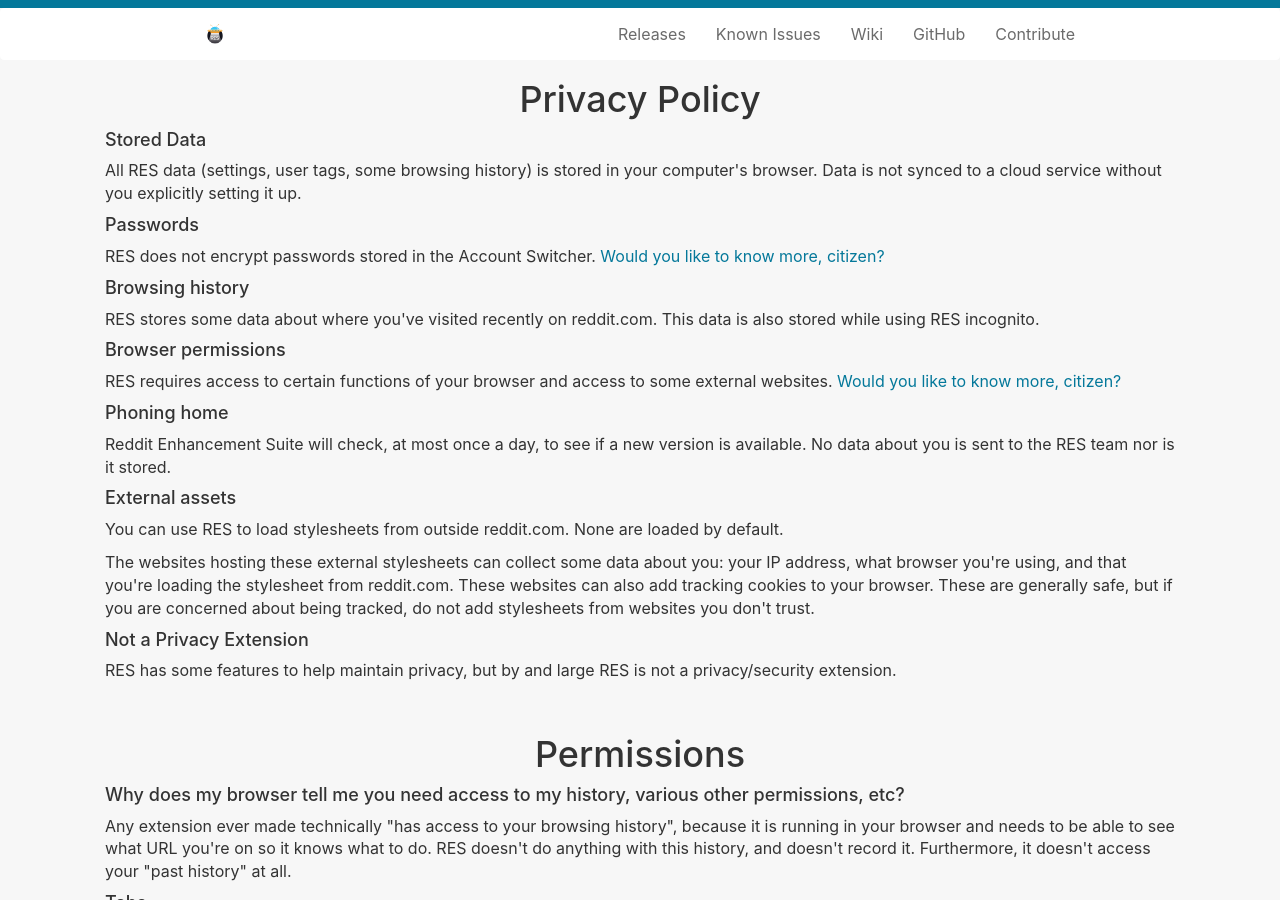
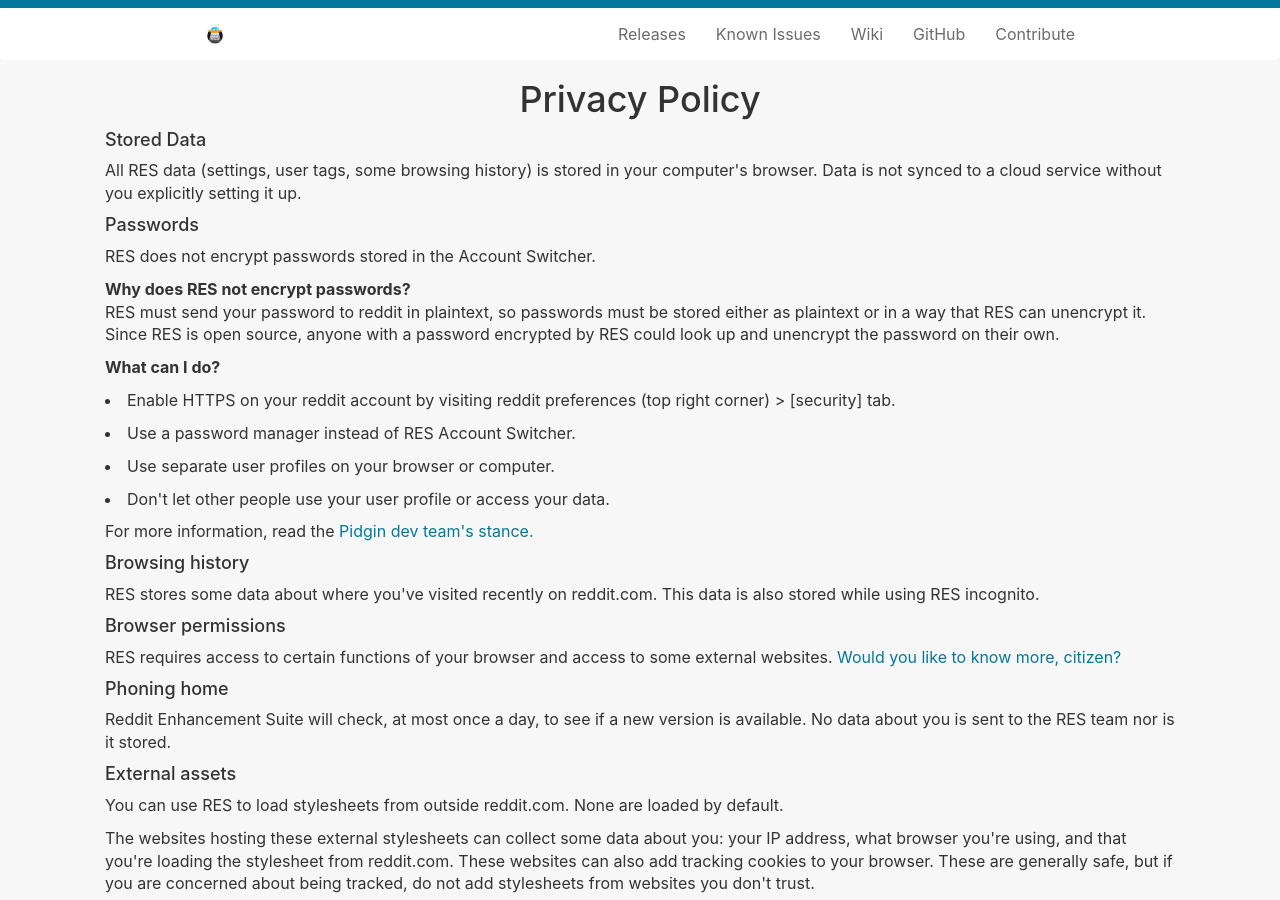
Before and after one commit to Reddit-Enhancement-Suite/Reddit-Enhancement-Suite.github.io, a Jekyll site: the page built from privacy.html, in a window 1280 px wide and 900 px high. Built offline with Jekyll 4.4.1, drawn with Linux system fonts in a browser that asks for light colours.

Commit message:
Move pt password info onto page.

```diff
--- a/privacy.html
+++ b/privacy.html
@@ -9,7 +9,18 @@
 <p>All RES data (settings, user tags, some browsing history) is stored in your computer's browser.  Data is not synced to a cloud service without you explicitly setting it up.</p>
 
 <h4>Passwords</h4>
-<p>RES does not encrypt passwords stored in the Account Switcher. <a href="https://www.reddit.com/r/Enhancement/wiki/faq/passwords#wiki_why_does_res_not_encrypt_passwords.3F" title="Why RES does not encrypt passwords stored in Account Switcher.">Would you like to know more, citizen?</a></p>
+<p>RES does not encrypt passwords stored in the Account Switcher.</p>
+
+<strong>Why does RES not encrypt passwords?</strong>
+<p>RES must send your password to reddit in plaintext, so passwords must be stored either as plaintext or in a way that RES can unencrypt it. Since RES is open source, anyone with a password encrypted by RES could look up and unencrypt the password on their own.</p>
+
+<strong>What can I do?</strong>
+<p><li>Enable HTTPS on your reddit account by visiting reddit preferences (top right corner) > [security] tab.</li></p>
+<p><li>Use a password manager instead of RES Account Switcher.</li></p>
+<p><li>Use separate user profiles on your browser or computer.</li></p>
+<p><li>Don't let other people use your user profile or access your data.</li></p>
+
+<p></p>For more information, read the <a href="https://developer.pidgin.im/wiki/PlainTextPasswords" title="Pidgin dev team's stance">Pidgin dev team's stance.</a></p>
 
 <h4>Browsing history</h4>
 <p>RES stores some data about where you've visited recently on reddit.com. This data is also stored while using RES incognito.</p>
```
